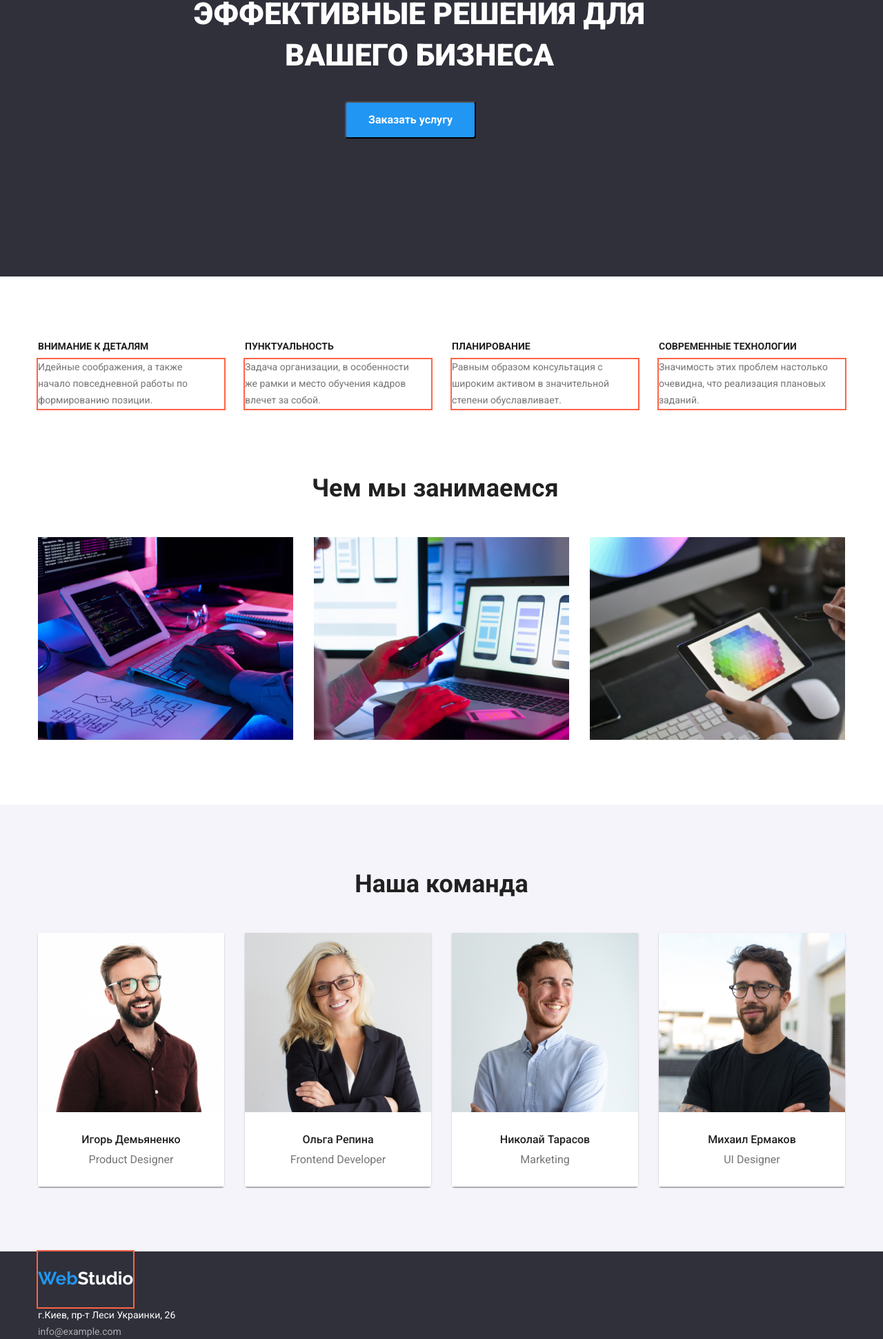
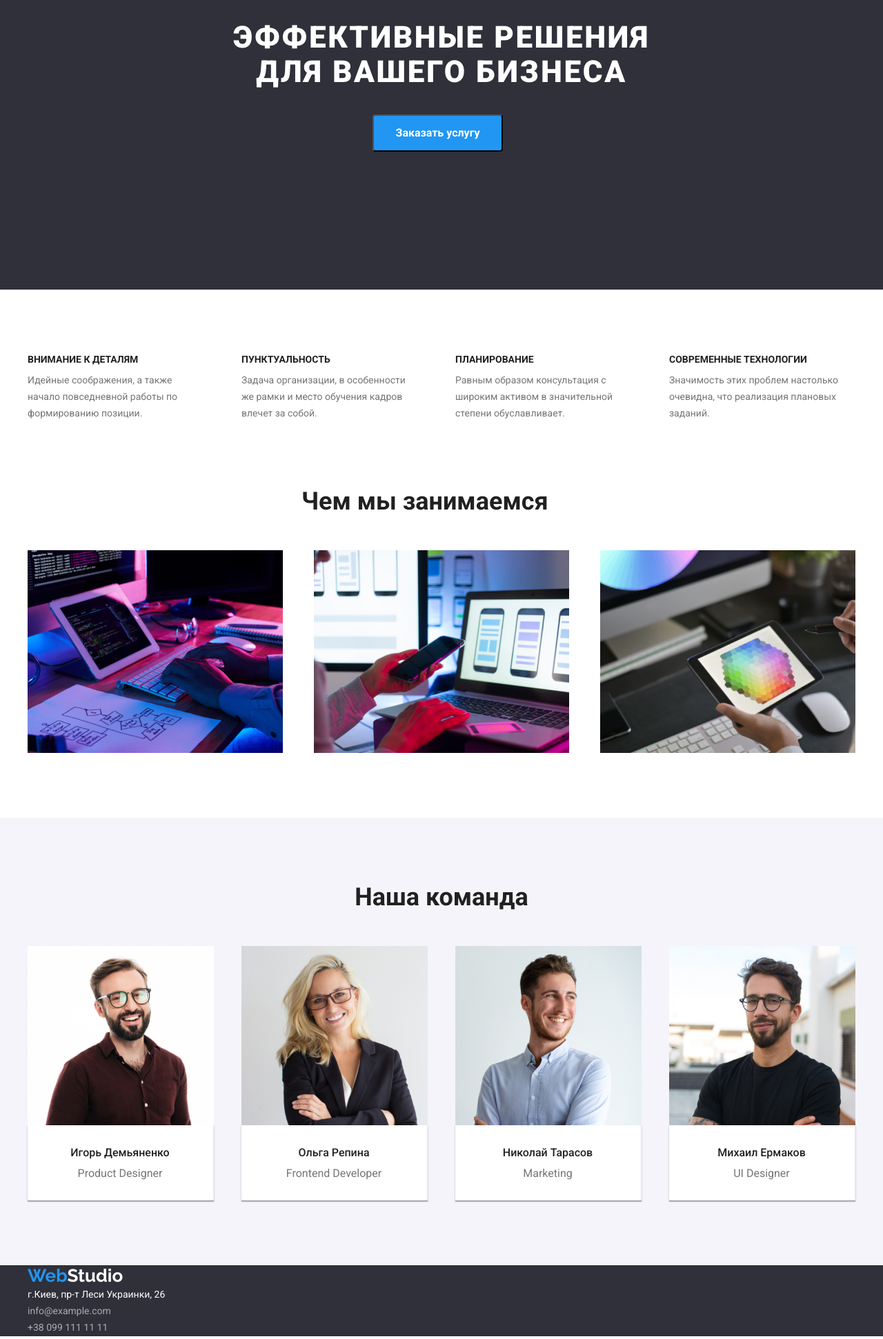
Before and after one commit to Yevhenii3145/goit-markup-hw-03, a plain HTML site: page index.html in a window 1280 px wide. Shown: the part 290-2232 px from the top of the page at 69% size. Drawn offline with nearby package versions, Linux system fonts and the light colour scheme.

Commit message:
Опять исправил

```diff
--- a/css/styles.css
+++ b/css/styles.css
@@ -45,12 +45,14 @@ img {
     height: auto;
 }
 /* Верхняя линия */
+.header {
+    padding: 25px 15px 25px 15px;
+}
+
 .container {
     max-width: 1200px;
-    margin-right: auto;
-    margin-left: auto;
-    padding-left: 15px;
-    padding-right: 15px;
+    margin:0 auto;
+
 }
 .flex {
     display: flex;
@@ -58,14 +60,12 @@ img {
 }
 .logo {
     display: inline-block;
+    margin-right: 93px;
+
     font-family: 'Raleway', sans-serif;
     font-weight: 700;
     font-size: 26px;
     line-height: 1.2;
-    outline: 2px solid tomato;
-    margin-right: 93px;
-    padding-top: 24px;
-    padding-bottom: 25px;
 
 }
 .span-l {
@@ -79,7 +79,6 @@ img {
     font-weight: 500;
     font-size: 14px;
     line-height: 1.14;
-    outline: 2px solid tomato;
 }
 
 .studio:hover,
@@ -110,36 +109,31 @@ img {
     font-size: 14px;
     line-height: 1.14;
     color: rgba(117, 117, 117, 1);
-    outline: 2px solid tomato;
 }
 .gray-border {
     border-top: 1px solid #ECECEC;
 }
 /* Шапка */
 .hero {
-    max-width: 1600px;
-    background-color: rgba(47, 48, 58, 1);
+    background-color: #2F303A;
+    padding-top: 200px;
+    padding-bottom: 200px;
     margin-bottom: 94px;
 }
-/* .container-break {
-    max-width: 1600px;
-    margin: 0;
-    padding: 0;
-} */
+.hero-orientation {
+    margin: 0 auto;
+    width: 695px;
+}
 .ferst-header {
-    /* display: flex;
-    justify-content: center; */
-    text-transform: uppercase;
     font-weight: 900;
     font-size: 44px;
-    line-height: 1.36;
-    width: 696px;
+    line-height: 1,36;
+
+
     text-align: center;
-    color: rgba(255, 255, 255, 1);
-    padding-top: 200px;
-    margin-top: 0;
-    margin-left: 260px;
-
+    letter-spacing: 0.06em;
+    text-transform: uppercase;
+    color: #FFFFFF;
 }
 .hero-button {
     display: inline-block;
@@ -153,8 +147,7 @@ img {
     line-height: 1.88;
     text-align: center;
     color: var(--button-hover-focus-font-color);
-    margin-left: 500px;
-    margin-bottom: 200px;
+    margin-left: 247px;
 }
 .hero-button:hover,
 .hero-button:focus {
@@ -191,7 +184,6 @@ img {
     width: 270px;
     text-align: left;
     margin-bottom: 0;
-    outline: 2px solid tomato;
 }
 /* Чем мы занимаемся */
 .what-header {
@@ -226,7 +218,7 @@ img {
 }
 .our-comand-card {
     box-shadow: 0px 1px 3px rgba(0, 0, 0, 0.12), 0px 1px 1px rgba(0, 0, 0, 0.14), 0px 2px 1px rgba(0, 0, 0, 0.2);
-    border-radius: 0px 0px 4px 4px;
+    /* border-radius: 0px 0px 4px 4px; */
 }
 
 .name {
@@ -236,7 +228,7 @@ img {
     line-height: 1.19;
     text-align: center;
     background-color: var(--main-back-color);
-    width: 270px;
+    width: 268px;
     margin-top: 0;
     padding-top: 30px;
     padding-bottom: 10px;
@@ -247,11 +239,13 @@ img {
     line-height: 1.19;
     text-align: center;
     background-color: var(--main-back-color);
-    width: 270px;
+    width: 268px;
     margin-top: 0;
 
     margin-bottom: 0;
     padding-bottom: 30px;
+    /* border-radius: 0px 0px 4px 4px; */
+
 }
 /* Подвал */
 .footer {
@@ -329,7 +323,7 @@ img {
     align-items: center;
 }
 .cart-exampl {
-    width: 370px;
+    width: 368px;
     outline: 1px solid #EEEEEE;
     margin-bottom: 30px;
 }
--- a/index.html
+++ b/index.html
@@ -19,8 +19,8 @@
 
 <body>
     <!-- Верхняя линия -->
-    <header class="container flex">
-
+    <header class="header">
+        <div class="container flex">
         <nav class="flex">
             <a class="logo" href="./index.html"><span class="span-l">Web</span>Studio</a>
             <ul class="flex">
@@ -33,12 +33,15 @@
             <li><a class="mail" href="mailto:info@devstudio.com">info@devstudio.com</a></li>
             <li><a class="fone item" href="tel:+380961111111">+38 096 111 11 11</a></li>
         </ul>
+    </div>
     </header>
     <main class="gray-border">
         <!-- Шапка -->
         <section class="hero">
+            <div class="hero-orientation">
             <h1 class="ferst-header">Эффективные решения для вашего бизнеса</h1>
             <button class="hero-button" type="button">Заказать услугу</button>
+        </div>
         </section>
         <!-- Особенности -->
         <section class="container">
@@ -93,30 +96,30 @@
             <div class="container">
                 <h2 class="our-header">Наша команда</h2>
                 <ul class="flex comand-space">
-                    <li class="our-comand-card">
+                    <li>
                         <img class="comand-img" src="images/card-1.jpg" alt="Фото Игоря Демьяненко" width="270">
-                        <div>
+                        <div class="our-comand-card">
                             <h3 class="name">Игорь Демьяненко</h3>
                             <p class="profesion">Product Designer</p>
                         </div>
                     </li>
-                    <li class="our-comand-card">
+                    <li>
                             <img class="comand-img" src="images/card-2.jpg" alt="Фото Олечки Репиной" width="270">
-                        <div>
+                        <div class="our-comand-card">
                             <h3 class="name">Ольга Репина</h3>
                             <p class="profesion">Frontend Developer</p>
                         </div>
                     </li>
-                    <li class="our-comand-card">
+                    <li>
                             <img class="comand-img" src="images/card-3.jpg" alt="Фото Николая Тарасова" width="270">
-                        <div>
+                        <div class="our-comand-card">
                             <h3 class="name">Николай Тарасов</h3>
                             <p class="profesion">Marketing</p>
                         </div>
                     </li>
-                    <li class="our-comand-card">
+                    <li>
                             <img class="comand-img" src="images/card-4.jpg" alt="Фото Михаила Ермакова" width="270">
-                        <div>
+                        <div class="our-comand-card">
                             <h3 class="name">Михаил Ермаков</h3>
                             <p class="profesion">UI Designer</p>
                         </div>
```
Also changed, not shown: portfolio.html (+18 -18 lines).
